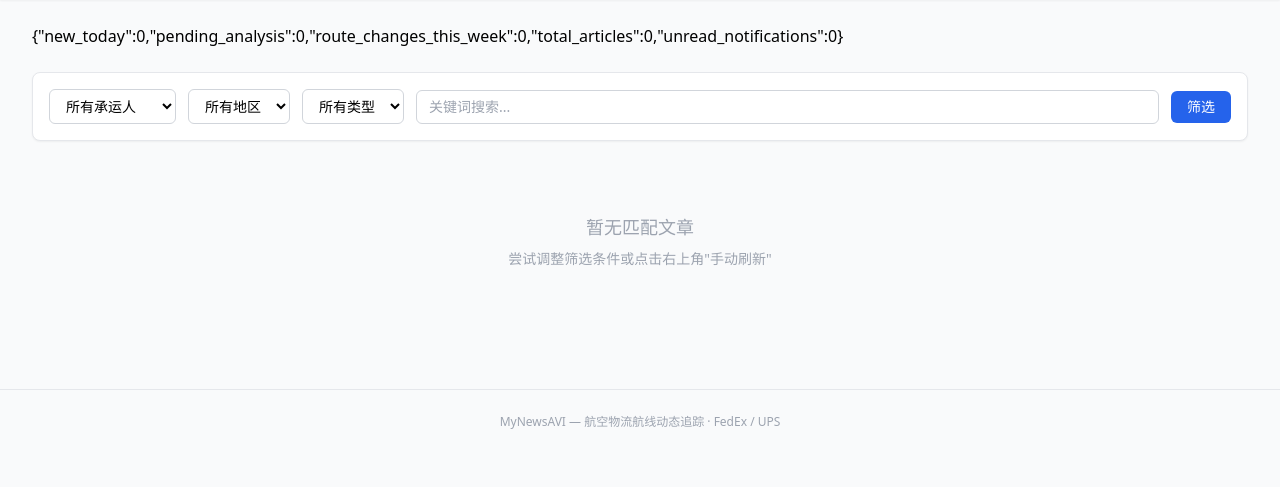
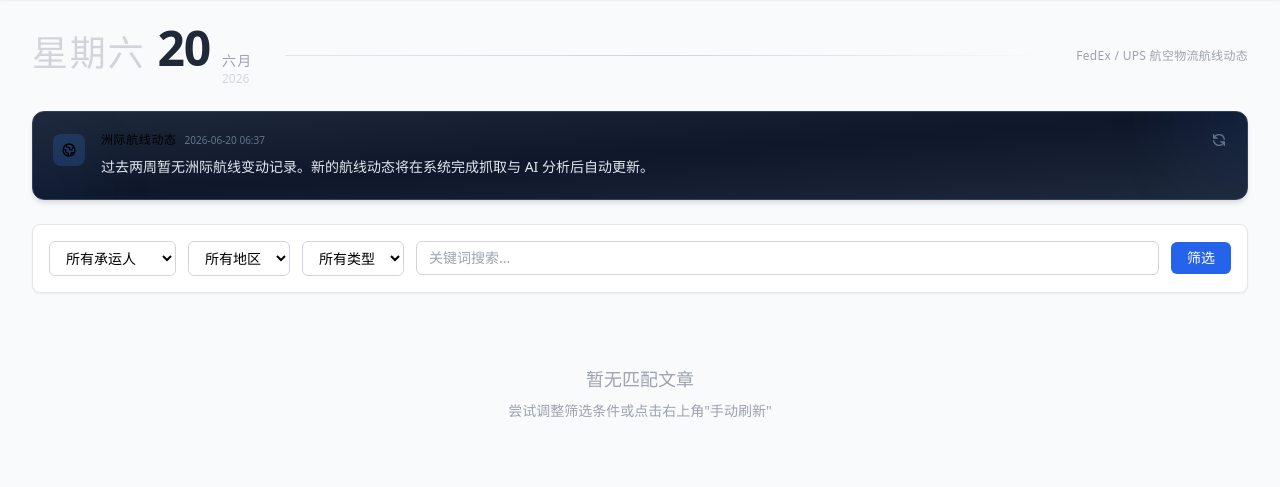
Before and after one commit to leibnigp/MyNewsAVI, a Flask app: page / in a window 1280 px wide. Shown: the part 57-544 px from the top of the page. Run offline with Flask 3, Linux system fonts and the light colour scheme; data that the repository does not hold is empty; some libraries are stand-ins or nearby versions.

Commit message:
更新文章卡片和详情页

```diff
--- a/templates/article_detail.html
+++ b/templates/article_detail.html
@@ -27,7 +27,7 @@
             </span>
             {% endif %}
             {% if source %}<span>{{ source.name }}</span>{% endif %}
-            {% if article.published_at %}<span>{{ article.published_at.strftime('%Y-%m-%d %H:%M') }}</span>{% endif %}
+            {% if article.published_at %}<span>{{ article.published_at[:16] if article.published_at is string else article.published_at.strftime('%Y-%m-%d %H:%M') }}</span>{% endif %}
             {% if article.author %}<span>作者: {{ article.author }}</span>{% endif %}
         </div>
 
@@ -116,7 +116,7 @@
                                     {{ action_map.get(rc.action, rc.action) }}
                                 </span>
                             </td>
-                            <td class="px-3 py-2 text-gray-500">{{ rc.effective_date.strftime('%Y-%m-%d') if rc.effective_date else '-' }}</td>
+                            <td class="px-3 py-2 text-gray-500">{{ rc.effective_date[:10] if rc.effective_date is string else (rc.effective_date.strftime('%Y-%m-%d') if rc.effective_date else '-') }}</td>
                             <td class="px-3 py-2 text-gray-500">{{ rc.aircraft_type or '-' }}</td>
                             <td class="px-3 py-2">
                                 <div class="flex items-center gap-1">
--- a/templates/index.html
+++ b/templates/index.html
@@ -1,25 +1,86 @@
 {% extends "base.html" %}
 {% block content %}
 <div class="space-y-6">
-    <!-- Stats bar -->
-    <div class="grid grid-cols-2 md:grid-cols-4 gap-4" hx-get="/api/stats" hx-trigger="load, every 60s">
-        <div class="bg-white rounded-lg shadow-sm border border-gray-200 p-4">
-            <div class="text-2xl font-bold text-brand-700" id="stat-new-today">-</div>
-            <div class="text-sm text-gray-500">今日新增</div>
+    <!-- Date header -->
+    <div class="flex items-center justify-between">
+        <div class="flex items-baseline gap-3">
+            <span class="text-4xl font-light text-gray-300 tracking-wider" id="date-dayname">---</span>
+            <span class="text-5xl font-bold text-gray-800 tracking-tight" id="date-day">--</span>
+            <div class="flex flex-col">
+                <span class="text-sm font-medium text-gray-400 uppercase tracking-widest" id="date-month">---</span>
+                <span class="text-xs text-gray-300" id="date-year">----</span>
+            </div>
         </div>
-        <div class="bg-white rounded-lg shadow-sm border border-gray-200 p-4">
-            <div class="text-2xl font-bold text-green-600" id="stat-route-changes">-</div>
-            <div class="text-sm text-gray-500">航线变动</div>
-        </div>
-        <div class="bg-white rounded-lg shadow-sm border border-gray-200 p-4">
-            <div class="text-2xl font-bold text-orange-500" id="stat-pending">-</div>
-            <div class="text-sm text-gray-500">待分析</div>
-        </div>
-        <div class="bg-white rounded-lg shadow-sm border border-gray-200 p-4">
-            <div class="text-2xl font-bold text-gray-700" id="stat-total">-</div>
-            <div class="text-sm text-gray-500">总计文章</div>
+        <div class="h-px flex-1 mx-8 bg-gradient-to-r from-gray-200 via-gray-300 to-transparent"></div>
+        <div class="text-xs text-gray-400 tracking-wide">
+            FedEx / UPS 航空物流航线动态
         </div>
     </div>
+    <script>
+    (function() {
+        const d = new Date();
+        const days = ['星期日','星期一','星期二','星期三','星期四','星期五','星期六'];
+        const months = ['一月','二月','三月','四月','五月','六月','七月','八月','九月','十月','十一月','十二月'];
+        document.getElementById('date-dayname').textContent = days[d.getDay()];
+        document.getElementById('date-day').textContent = String(d.getDate()).padStart(2,'0');
+        document.getElementById('date-month').textContent = months[d.getMonth()];
+        document.getElementById('date-year').textContent = d.getFullYear();
+    })();
+    </script>
+
+    <!-- Intercontinental Route Summary -->
+    <div id="route-summary" class="bg-gradient-to-br from-slate-800 via-slate-900 to-slate-800 rounded-xl shadow-md border border-slate-700 p-5 relative overflow-hidden">
+        <div class="absolute top-0 right-0 w-32 h-32 bg-brand-500/10 rounded-full -translate-y-1/2 translate-x-1/2 blur-2xl"></div>
+        <div class="absolute bottom-0 left-0 w-24 h-24 bg-blue-500/10 rounded-full translate-y-1/2 -translate-x-1/2 blur-2xl"></div>
+        <div class="relative flex items-start gap-4">
+            <div class="shrink-0 mt-0.5">
+                <div class="w-8 h-8 rounded-lg bg-brand-500/20 flex items-center justify-center">
+                    <svg class="w-4 h-4 text-brand-400" fill="none" stroke="currentColor" viewBox="0 0 24 24">
+                        <path stroke-linecap="round" stroke-linejoin="round" stroke-width="2" d="M3.055 11H5a2 2 0 012 2v1a2 2 0 002 2 2 2 0 012 2v2.945M8 3.935V5.5A2.5 2.5 0 0010.5 8h.5a2 2 0 012 2 2 2 0 104 0 2 2 0 012-2h1.064M15 20.488V18a2 2 0 012-2h3.064M21 12a9 9 0 11-18 0 9 9 0 0118 0z"/>
+                    </svg>
+                </div>
+            </div>
+            <div class="flex-1 min-w-0">
+                <div class="flex items-center gap-2 mb-2">
+                    <span class="text-xs font-medium text-brand-400 uppercase tracking-wider">洲际航线动态</span>
+                    <span class="text-[10px] text-slate-500" id="summary-time"></span>
+                </div>
+                <p class="text-sm text-slate-200 leading-relaxed" id="summary-text">
+                    <span class="inline-block align-middle bg-slate-700 rounded-md h-4 w-3/4 animate-pulse"></span>
+                </p>
+            </div>
+            <button onclick="refreshSummary()" class="shrink-0 text-slate-500 hover:text-brand-400 transition-colors" title="刷新摘要">
+                <svg class="w-4 h-4" fill="none" stroke="currentColor" viewBox="0 0 24 24">
+                    <path stroke-linecap="round" stroke-linejoin="round" stroke-width="2" d="M4 4v5h.582m15.356 2A8.001 8.001 0 004.582 9m0 0H9m11 11v-5h-.581m0 0a8.003 8.003 0 01-15.357-2m15.357 2H15"/>
+                </svg>
+            </button>
+        </div>
+    </div>
+    <script>
+    function refreshSummary() {
+        const textEl = document.getElementById('summary-text');
+        const timeEl = document.getElementById('summary-time');
+        textEl.innerHTML = '<span class="inline-block align-middle bg-slate-700 rounded-md h-4 w-3/4 animate-pulse"></span>';
+        fetch('/api/intercontinental-summary?refresh=1')
+            .then(r => r.json())
+            .then(d => {
+                textEl.textContent = d.summary;
+                if (d.generated_at) {
+                    timeEl.textContent = d.generated_at.slice(0,16).replace('T',' ');
+                }
+            });
+    }
+    (function loadSummary() {
+        fetch('/api/intercontinental-summary')
+            .then(r => r.json())
+            .then(d => {
+                document.getElementById('summary-text').textContent = d.summary;
+                if (d.generated_at) {
+                    document.getElementById('summary-time').textContent = d.generated_at.slice(0,16).replace('T',' ');
+                }
+            });
+    })();
+    </script>
 
     <!-- Filter bar -->
     <div class="bg-white rounded-lg shadow-sm border border-gray-200 p-4">
@@ -63,20 +124,4 @@
         </div>
     </div>
 </div>
-
-<script>
-// Update stats after load
-document.body.addEventListener('htmx:afterSettle', function(evt) {
-    if (evt.detail.target.id === 'article-list') {
-        fetch('/api/stats')
-            .then(r => r.json())
-            .then(d => {
-                document.getElementById('stat-new-today').textContent = d.new_today;
-                document.getElementById('stat-route-changes').textContent = d.route_changes_this_week;
-                document.getElementById('stat-pending').textContent = d.pending_analysis;
-                document.getElementById('stat-total').textContent = d.total_articles;
-            });
-    }
-});
-</script>
 {% endblock %}
--- a/templates/partials/article_card.html
+++ b/templates/partials/article_card.html
@@ -46,7 +46,7 @@
         <div class="flex flex-col items-end gap-2 shrink-0">
             <span class="text-xs text-gray-400 whitespace-nowrap">
                 {% if article.published_at %}
-                    {{ article.published_at.strftime('%Y-%m-%d') }}
+                    {{ article.published_at[:10] if article.published_at is string else article.published_at.strftime('%Y-%m-%d') }}
                 {% else %}
                     未知日期
                 {% endif %}
```
Also changed, not shown: web/api.py (+123 -0 lines).
